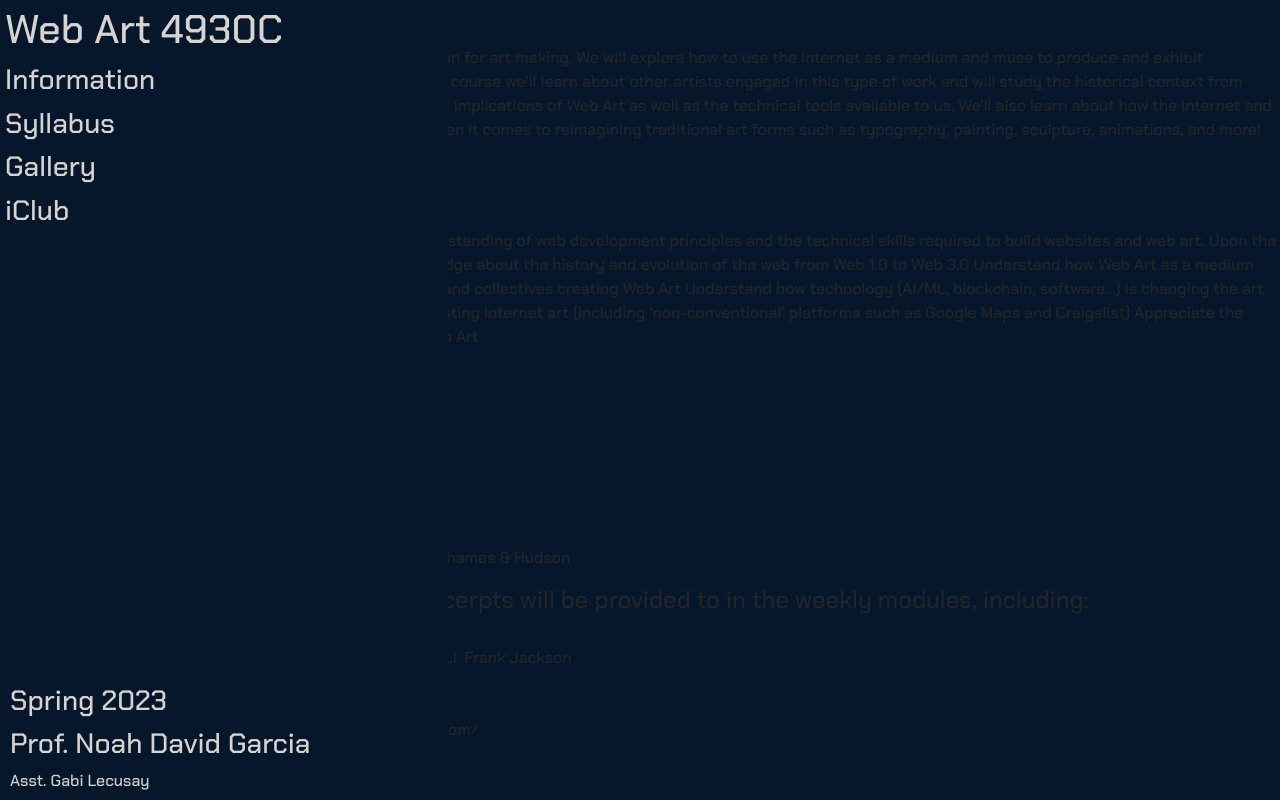
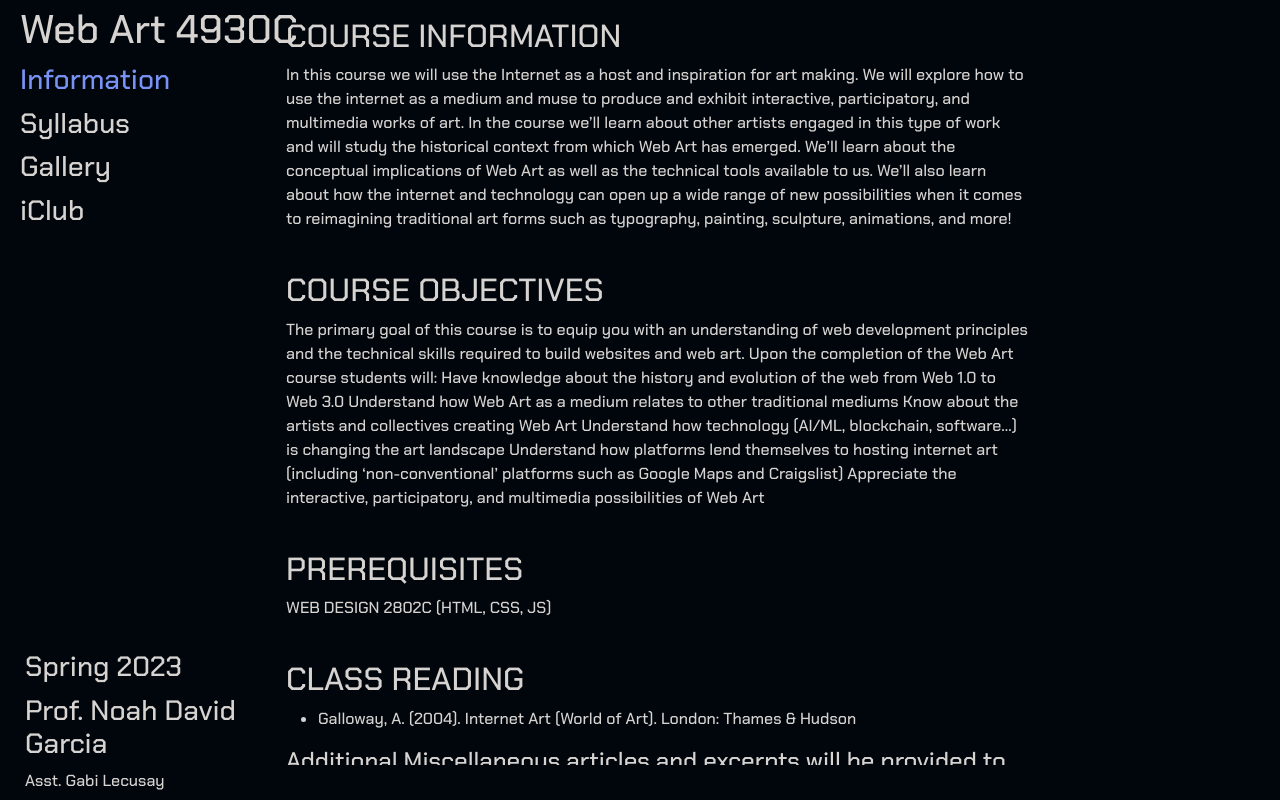
Before and after one commit to Cosninety/Teaching-Interactive-Syllabus, a plain HTML site: page information.html in a window 1280 px wide. Drawn offline with nearby package versions, Linux system fonts and the light colour scheme.

Commit message:
Add files via upload

```diff
--- a/css/style.css
+++ b/css/style.css
@@ -2,18 +2,33 @@ html,
 body {
   margin: 0;
   padding: 0;
-  background-color: #07172b;
+  background-color: #01060c;
   overflow: hidden;
   font-family: ChakraPetch;
 }
 
+
+.temporary{
+  padding: 20%;
+  margin: auto;
+  text-align: center;
+}
+
+#active{
+  color: #7992f5 !important;
+}
+
+
 #sideBar {
+  margin-top: 0;
+  margin-left: 15px;
   z-index: 1;
   height: 100vh;
-  width: 35vw;
+  width: 25vw;
   position: absolute;
+  display: block;
   top: 0;
-  background:#07172b;
+  background:#01060c;
 }
 
 #biblio {
@@ -26,6 +41,11 @@ body {
   padding: 5px;
   color: #d6d3d1;
   margin: 0;
+}
+
+
+#logo:hover{
+  text-decoration:underline #7992f5;
 }
 
 a{
@@ -54,8 +74,22 @@ table {
   margin: 2vh 2vh 2vh 2vw;
 }
 
+.infomain {
+  margin: 5px;
+  padding: 12px;
+transform: translateX(35%);
+  max-height: 95vh;
+  max-width: 60%;
+  font-family: ChakraPetch;
+  color: #d6d3d1;
+  overflow:auto;
+  overflow-x: hidden;
+  position: relative;
+  z-index: 5;
+}
+
 .infoGroup{
-  overflow-y: scroll !important;
+  overflow:auto;
   overflow-x: hidden;
   margin: 2vh 2vh 2vh 23vw;
   width: 75%;
```
